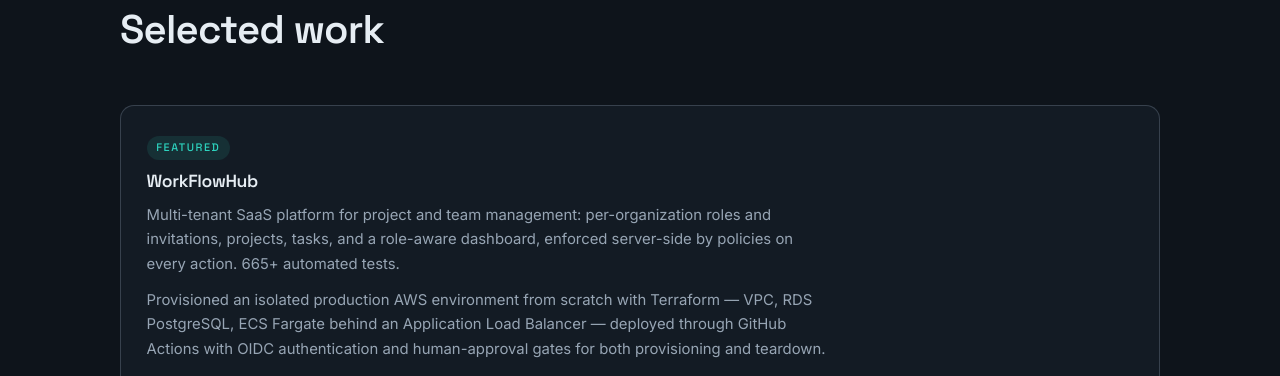
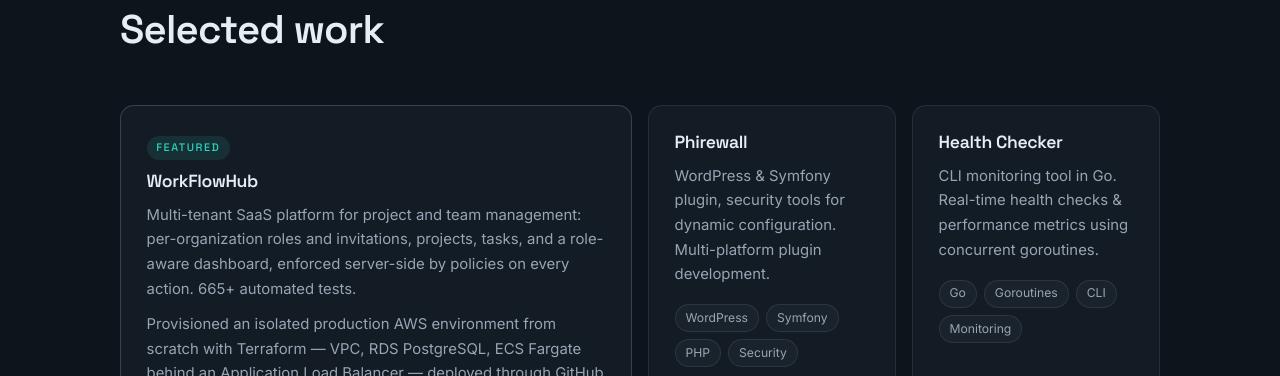
Before and after one commit to aperskii/berqiqch-portfolio, a website: page src/index.html in a window 1280 px wide. Shown: the part 3875-4251 px from the top of the page. Drawn offline with Linux system fonts and the light colour scheme.

Commit message:
Lay projects out as a bento grid, add PHPUnit and Xdebug
Above 900px the project grid becomes four columns with dense auto-flow
and the featured card takes a 2x2 block; the four smaller cards fill the
block beside it from DOM order, so no markup changes are needed. Below
that it keeps the existing full-width featured row.

Add PHPUnit and Xdebug to the Quality skills.

```diff
--- a/src/css/style.css
+++ b/src/css/style.css
@@ -576,8 +576,8 @@
 .project-card p { margin-top: .7rem; font-size: .93rem; color: var(--text-dim); }
 .project-card .tags { margin-top: 1.1rem; }
 
-/* The featured card spans the row on wide screens; its write-up is longer than
-   the others and reads badly squeezed into a third of the width. */
+/* The featured card takes a 2x2 block on screens wide enough for a 4-column
+   bento layout; on narrower screens it still spans the row on its own. */
 .project-card-featured {
   grid-column: 1 / -1;
   border-color: var(--line-hi);
@@ -614,6 +614,18 @@
 
 .project-link:hover { border-bottom-color: var(--accent); }
 .project-link .icon { width: .95rem; height: .95rem; }
+
+@media (min-width: 900px) {
+  .project-grid {
+    grid-template-columns: repeat(4, 1fr);
+    grid-auto-flow: dense;
+  }
+
+  .project-card-featured {
+    grid-column: 1 / 3;
+    grid-row: 1 / 3;
+  }
+}
 
 /* --- certificates --------------------------------------------------------- */
 
--- a/src/index.html
+++ b/src/index.html
@@ -285,7 +285,8 @@
           <article class="skill-card reveal">
             <h3><span class="skill-icon"><svg class="icon" aria-hidden="true"><use href="#i-shield-check" /></svg></span>Quality</h3>
             <ul class="tags">
-              <li>TDD</li><li>Unit Testing</li><li>Integration Testing</li><li>Code Reviews</li>
+              <li>TDD</li><li>PHPUnit</li><li>Xdebug</li><li>Unit Testing</li>
+              <li>Integration Testing</li><li>Code Reviews</li>
             </ul>
           </article>
 
```
